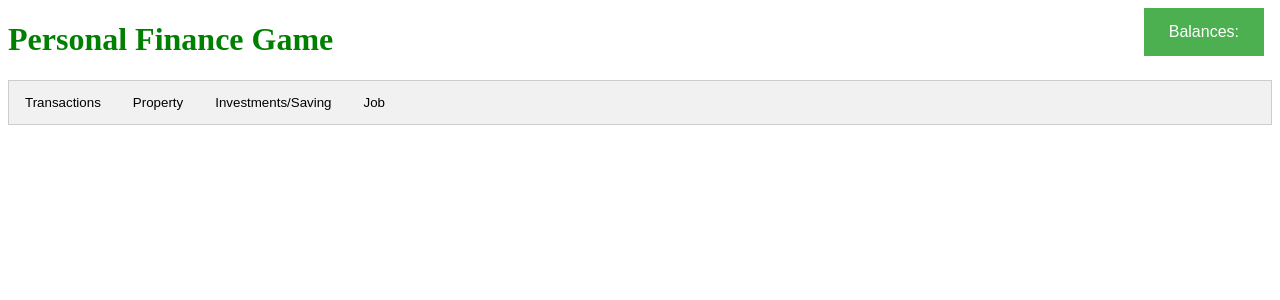
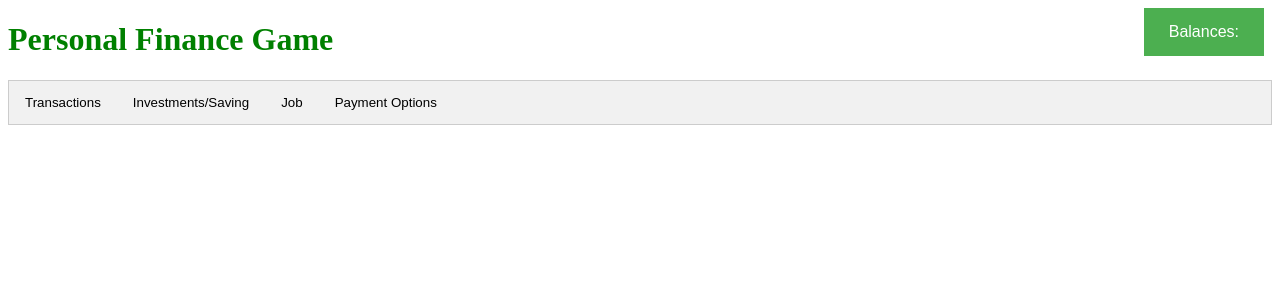
Before and after one commit to helenjhuh/PersonalFi, a Django app: template pfgame/templates/personalfi.html in a window 1280 px wide. Shown: the top 300 px of the page. Run offline with Django 3.2, Linux system fonts and the light colour scheme; the template is opened without the code that fills it, so the values that code supplies are empty.

Commit message:
secondary menu

```diff
--- a/pfgame/templates/personalfi.html
+++ b/pfgame/templates/personalfi.html
@@ -76,7 +76,7 @@
   </style>
   </head>
   <body>
-    <h1 align: "center">
+    <h1>
         <span style="color:green">Personal Finance Game</span>
       <div class= "topright">
           <button class='button'>
@@ -88,9 +88,9 @@
   <div class="tab">
 
     <button class="tablinks" onclick="openTab(event, 'Transactions')">Transactions</button>
-    <button class="tablinks" onclick="openTab(event, 'Property')">Property</button>
     <button class="tablinks" onclick="openTab(event, 'Investments/Savings')">Investments/Saving</button>
     <button class="tablinks" onclick="openTab(event, 'Job')">Job</button>
+    <button class = "tablinks" onclick = "openTab(event, 'Payment Options')">Payment Options </button>
   </div>
 
   <!-- Tab content -->
@@ -98,11 +98,6 @@
       <button class="button"> Buy Items</button>
         <button class="button"> Sell Items</button>
 
-  </div>
-
-  <div id="Property" class="tabcontent">
-    <button class="button"> Different types of Property</button>
-      <button class="button"> Property Tax Estimator</button>
   </div>
 
   <div id="Investments/Savings" class="tabcontent">
@@ -113,5 +108,12 @@
     <button class="button"> Change Hours</button>
       <button class="button"> Apply for/Change Job</button>
   </div>
+  <div id="Payment Options" class="tabcontent">
+    <button class="button"> Credit</button>
+      <button class="button"> Cash</button>
+      <button class="button"> Loans</button>
+
+  </div>
+
 </body>
 </html>
```
